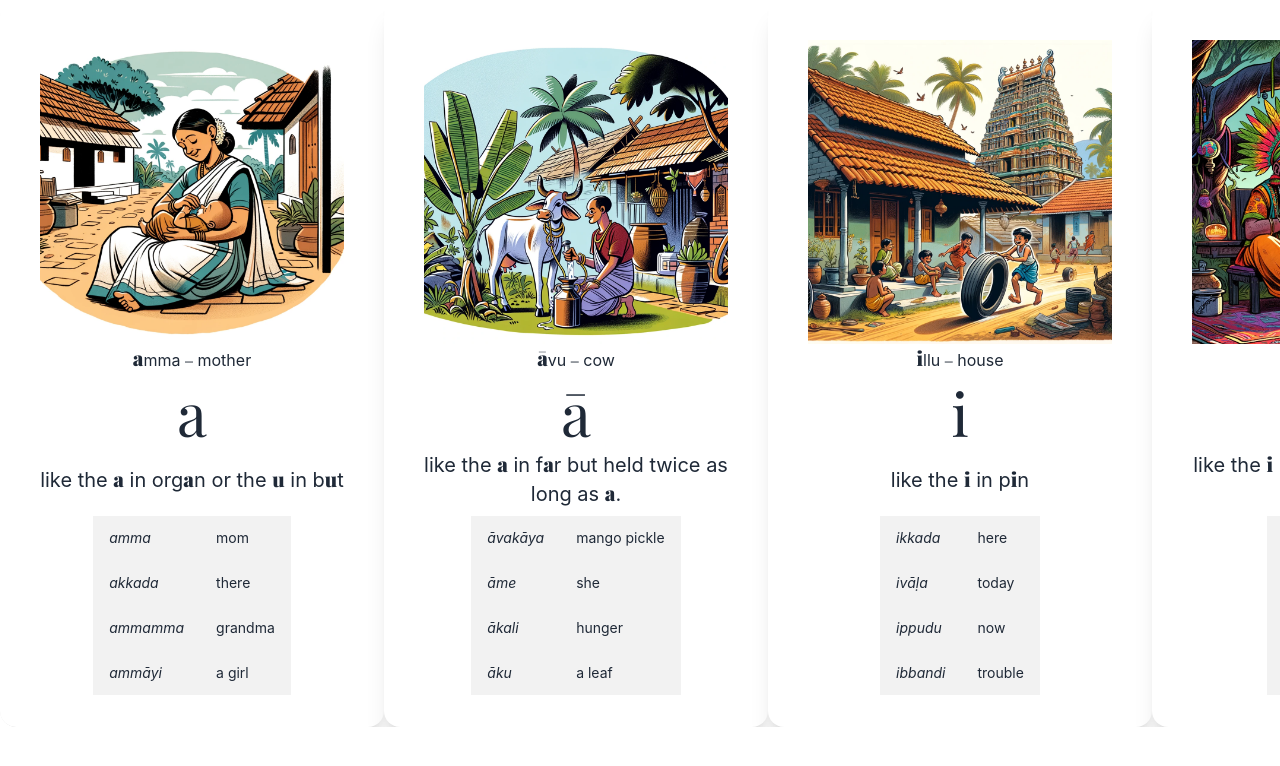
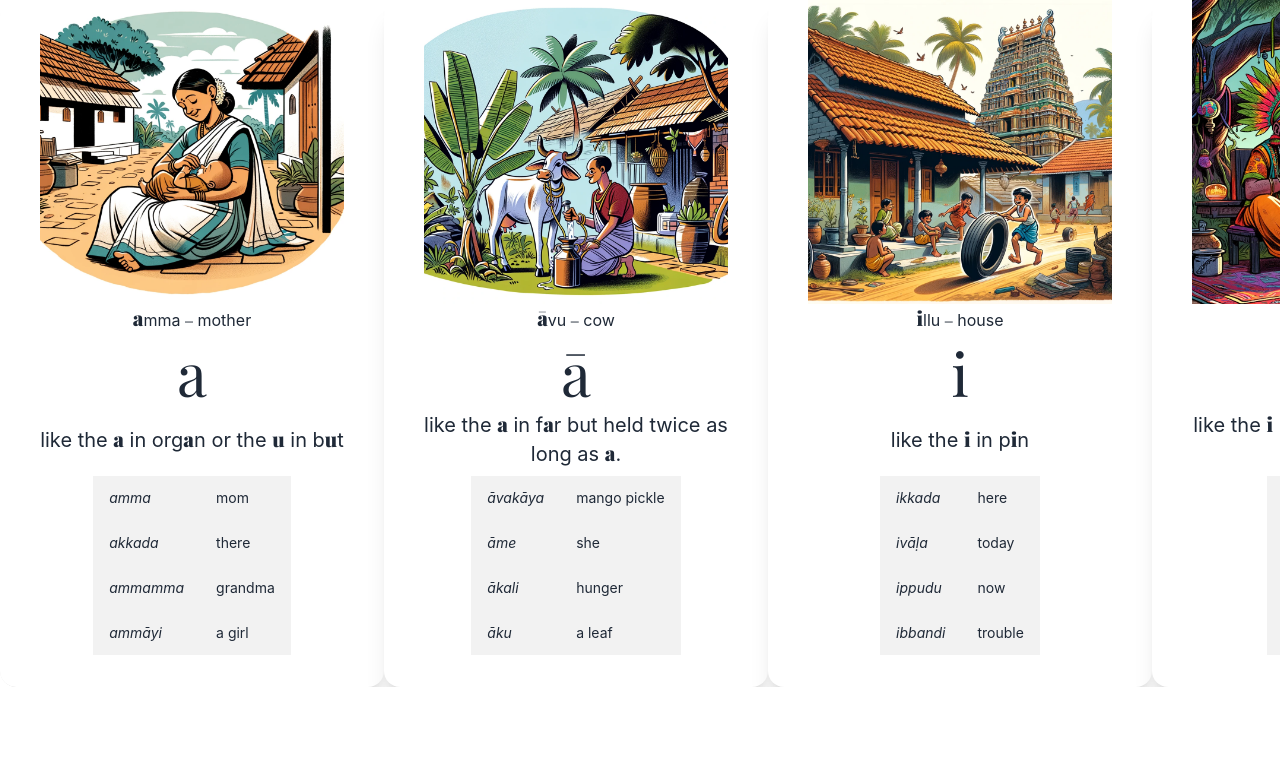
Before and after one commit to kesava/telugulingo, a React (Create React App) app: page / in a window 1280 px wide. Shown: the top 766 px of the page. Built offline with nearby package versions, Linux system fonts and the light colour scheme.

Commit message:
figcaption

```diff
--- a/src/index.css
+++ b/src/index.css
@@ -27,6 +27,9 @@ code {
         font-weight: 900;
     }
 
+    .card figure {
+        padding-top: 0px;
+    }
 
     figure {
         display: flex;
```
